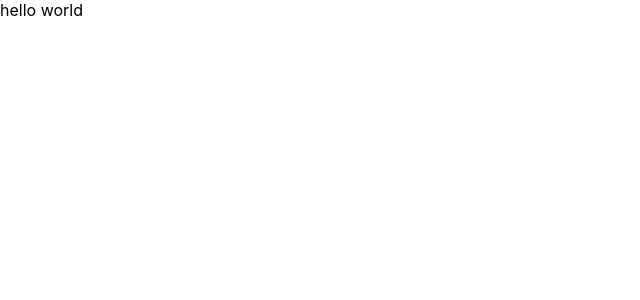
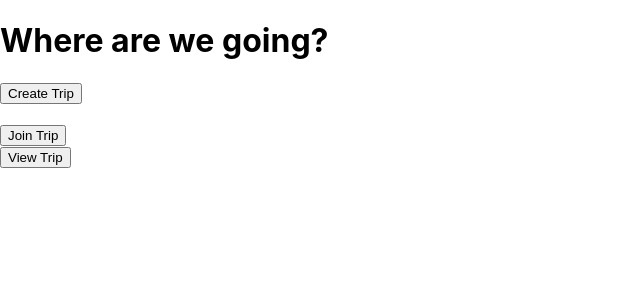
Before and after one commit to SchoolOfCode/bc13_final-project_front-end-amb, a React (Create React App) app: page / in a window 1280 px wide. Shown: the top 300 px of the page, without its empty margins (0-640 px from the left). Built offline with nearby package versions, Linux system fonts and the light colour scheme.

Commit message:
component visibility -
Co-authored-by: author-name dionne.soperdyer@gmail.com

```diff
--- a/src/components/App/App.tsx
+++ b/src/components/App/App.tsx
@@ -5,7 +5,7 @@ import Dashboard from '../Dashboard/dashboard'
 
 function App() {
   return (<>
-  hello world
+
     <Login></Login>
     <Dashboard></Dashboard>
     </>
--- a/src/components/CreateTrip/createTrip.tsx
+++ b/src/components/CreateTrip/createTrip.tsx
@@ -2,6 +2,7 @@ import React from 'react'
 
 const CreateTrip = () => {
     return <>
+    <div>Hello World</div>
     </>
 }
 
--- a/src/components/Dashboard/dashboard.tsx
+++ b/src/components/Dashboard/dashboard.tsx
@@ -1,4 +1,4 @@
-import React from 'react'
+import React, {useState} from 'react'
 import CreateTrip from '../CreateTrip/createTrip'
 import JoinTrip from '../JoinTripPage/joinTrip'
 import ViewTrips from '../ViewTripsPage/viewTripsPage'
@@ -6,12 +6,49 @@ import TripDetails from '../TripDetailsPage/tripDetailsPage'
 
 
 const Dashboard = () => {
-    return <>
-    <CreateTrip></CreateTrip>
-    <JoinTrip></JoinTrip>
-    <ViewTrips></ViewTrips>
-    <TripDetails></TripDetails>
+
+    const [createTripVisibility, setCreateTripVisibility] = useState(false)
+    const [joinTripVisibility, setJoinTripVisibility] = useState(false)
+    const [viewTripVisibility, setViewTripVisibility] = useState(false)
+
+    function handleCreateTripVisibility() {
+        setCreateTripVisibility((current) => !current)
+    }
+
+    function handleJoinTripVisibility() {
+        setJoinTripVisibility((current) => !current)
+    }
+
+    function handleViewTripVisibility() {
+        setViewTripVisibility((current) => !current)
+    }
+
+    return (<>
+
+    <h1>Where are we going?</h1>
+
+    <button onClick={() => {handleCreateTripVisibility()}}>Create Trip</button>
+
+    <div style={{visibility: createTripVisibility ? 'visible' : 'hidden'}}>
+        <CreateTrip></CreateTrip>
+    </div>
+
+    <button onClick={() => {handleJoinTripVisibility()}}>Join Trip</button>
+
+    <div style={{visibility: joinTripVisibility ? 'visible' : 'hidden'}}>
+        <JoinTrip></JoinTrip>
+    </div>
+
+    <button onClick={() => {handleViewTripVisibility()}}>View Trip</button>
+
+    <div style={{visibility: viewTripVisibility ? 'visible' : 'hidden'}}>
+        <ViewTrips></ViewTrips>
+    </div>
+
+    <div>
+        <TripDetails></TripDetails>
+    </div>
     </>
-}
+)}
 
 export default Dashboard
```
